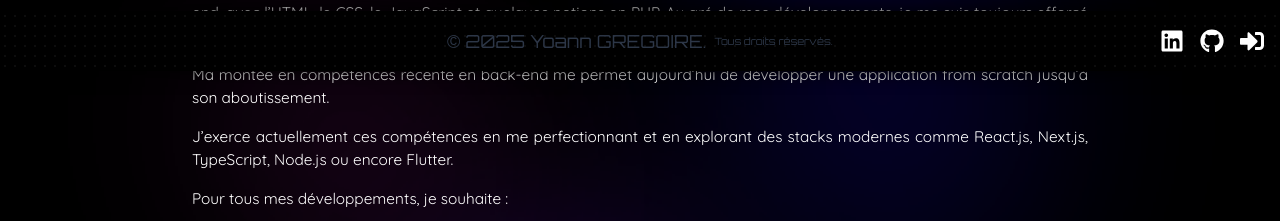
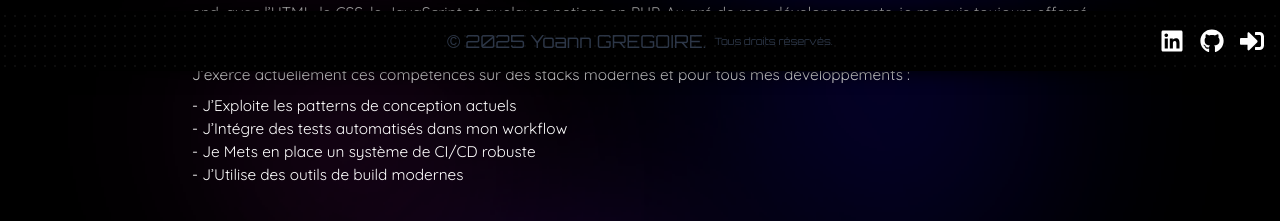
Before and after one commit to YoCode35/my-book, a Next.js app: page /skills in a window 1280 px wide. Shown: the part 729-950 px from the top of the page. Built offline with nearby package versions, Linux system fonts and the light colour scheme.

Commit message:
Update skills detail

```diff
--- a/src/app/skills/page.tsx
+++ b/src/app/skills/page.tsx
@@ -30,22 +30,18 @@ export default function Skills() {
             >
                 <p className="paragraph-custom mt-4">
                     J’exerce dans le secteur du numérique depuis une vingtaine d’années. J’ai commencé par maitriser le développement front-end, avec l’HTML, le CSS, le JavaScript et quelques notions en PHP.
-                    Au gré de mes développements, je me suis toujours efforcé à factoriser mon code et à l’écrire de la manière la plus propre possible.
+                    Au gré de mes développements, je me suis toujours efforcé de factoriser mon code et à l’écrire de la manière la plus propre possible.
                 </p>
                 <p className="paragraph-custom mt-4">
-                    Ma montée en compétences récente en back-end me permet aujourd’hui de développer une application from scratch jusqu’à son aboutissement.
-                </p>
-                <p className="paragraph-custom mt-4">
-                    J’exerce actuellement ces compétences en me perfectionnant et en explorant des stacks modernes comme React.js, Next.js, TypeScript, Node.js ou encore Flutter.
+
                 </p>
                 <div className="paragraph-custom mt-4">
-                    <p>Pour tous mes développements, je souhaite :</p>
+                    <p>J’exerce actuellement ces compétences sur des stacks modernes et pour tous mes développements :</p>
                     <ul className="mt-2">
-                        <li>- Exploiter les patterns de conception actuels</li>
-                        <li>- Intégrer des tests automatisés dans mon workflow</li>
-                        <li>- Mettre en place un système de CI/CD robuste</li>
-                        <li>- Utiliser des outils de build modernes</li>
-                        <li>- Continuer à utiliser TypeScript</li>
+                        <li>- J’Exploite les patterns de conception actuels</li>
+                        <li>- J’Intégre des tests automatisés dans mon workflow</li>
+                        <li>- Je Mets en place un système de CI/CD robuste</li>
+                        <li>- J’Utilise des outils de build modernes</li>
                     </ul>
                 </div>
             </div>
```
